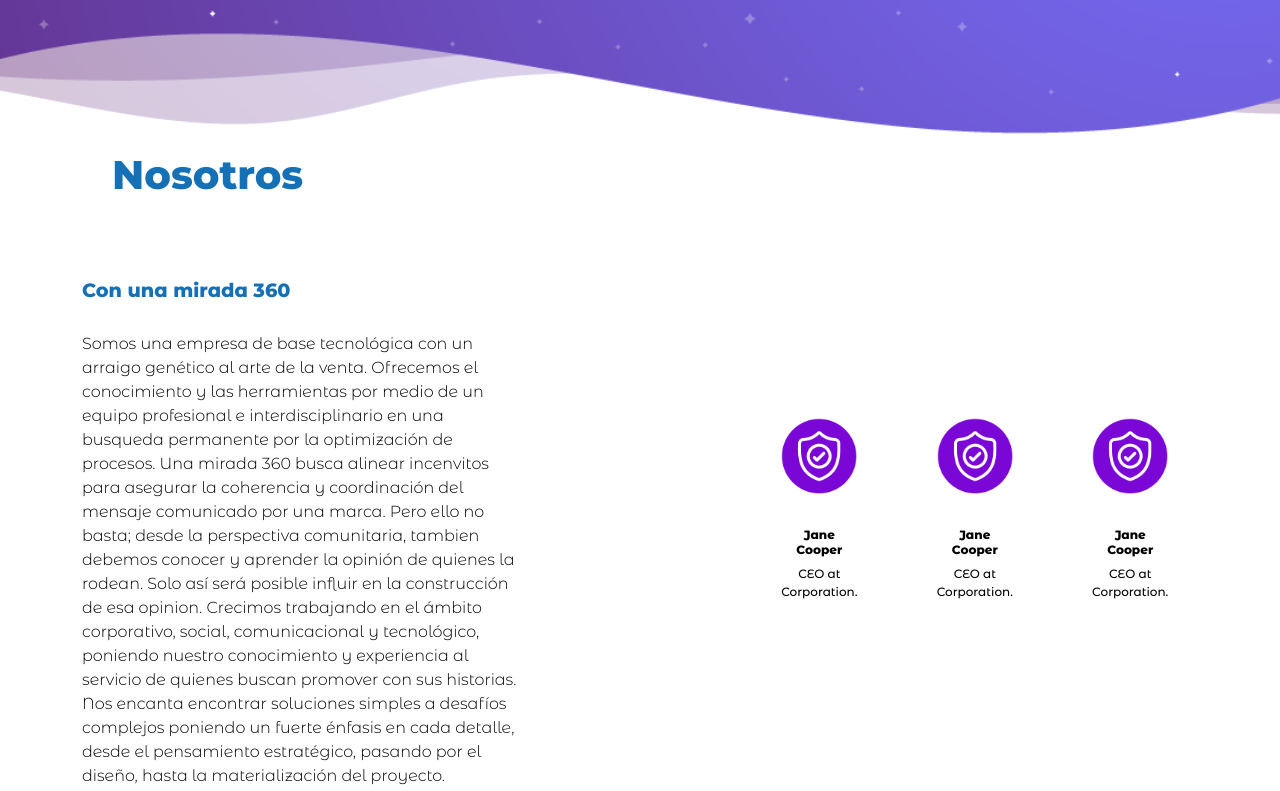
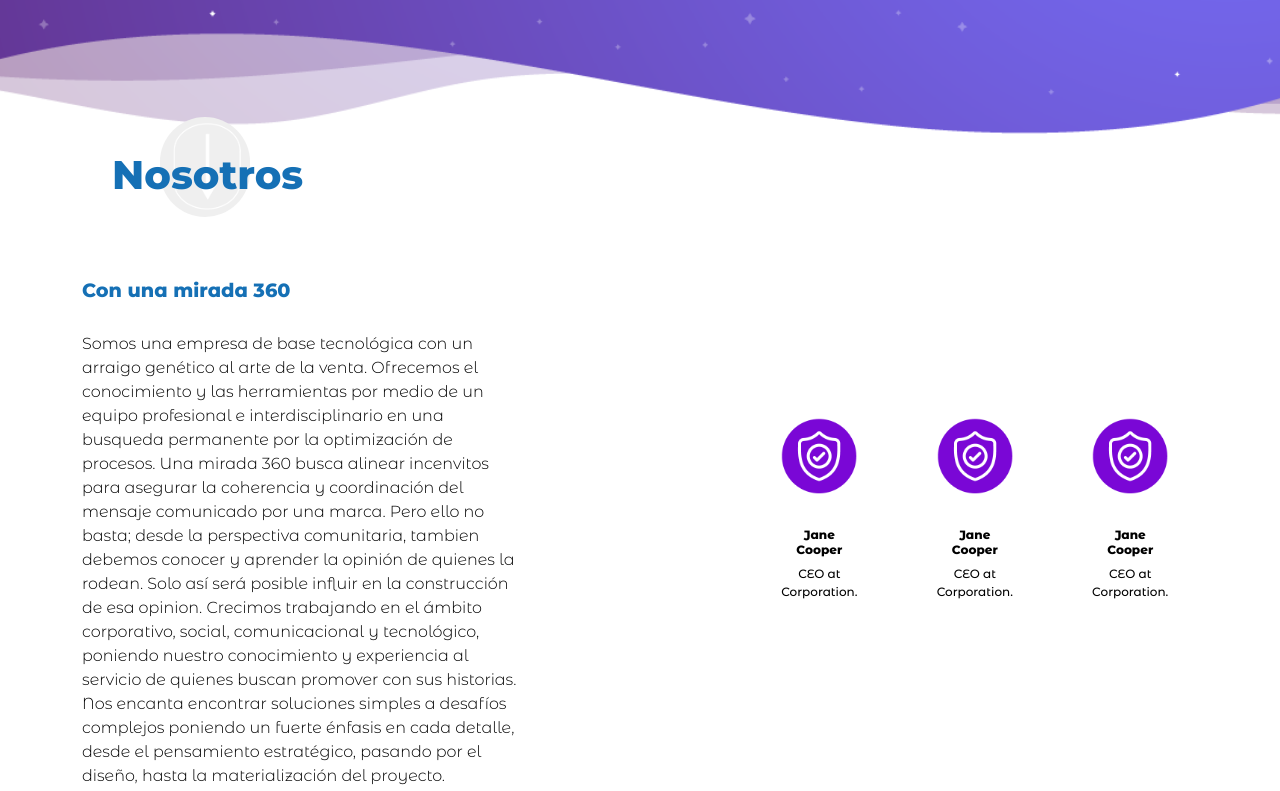
Before and after one commit to GeronimoVenzi/autodatee-web2, a Next.js app: page / in a window 1280 px wide. Shown: the part 969-1760 px from the top of the page. Built offline with nearby package versions, Linux system fonts and the light colour scheme.

Commit message:
try add button with image

```diff
--- a/components/HomePage/HomePage.jsx
+++ b/components/HomePage/HomePage.jsx
@@ -2,6 +2,7 @@ import Image from "next/image";
 
 import styles from "./HomePage.module.css";
 import Imagen from "../assets/Logos/autodatee-color.png";
+import Link from "next/link";
 
 export const HomePage = () => {
   return (
@@ -15,6 +16,12 @@ export const HomePage = () => {
             Impulsamos <br /> tu negocio.
           </p>
         </div>
+        <div className={styles.button__container}>
+          <Link href="#nosotros">
+            <button className={styles.button__container__img}>
+            </button>
+          </Link>
+        </div>
       </div>
     </section>
   );
--- a/components/HomePage/HomePage.module.css
+++ b/components/HomePage/HomePage.module.css
@@ -34,6 +34,28 @@
     font-weight: bold;
 }
 
+.button__container {
+    display: flex;
+    justify-content: center;
+    width: 90px;
+    margin-top: -130px;
+    margin-left: 160px;
+}
+
+.button__container button {
+    border: none;
+    border-radius: 100px 100px ;
+}
+
+.button__container__img {
+    background-image: url('../assets/button.png');
+    width: 100px;
+    height: 100px;
+    background-position: center;
+    background-repeat: no-repeat;
+    background-size: cover;
+}
+
 @media only screen and (min-width: 768px) {
     .bg {
         height: 140vh;
```
Also changed, not shown: components/assets/button.png (added), components/assets/button2.jpg (added).
